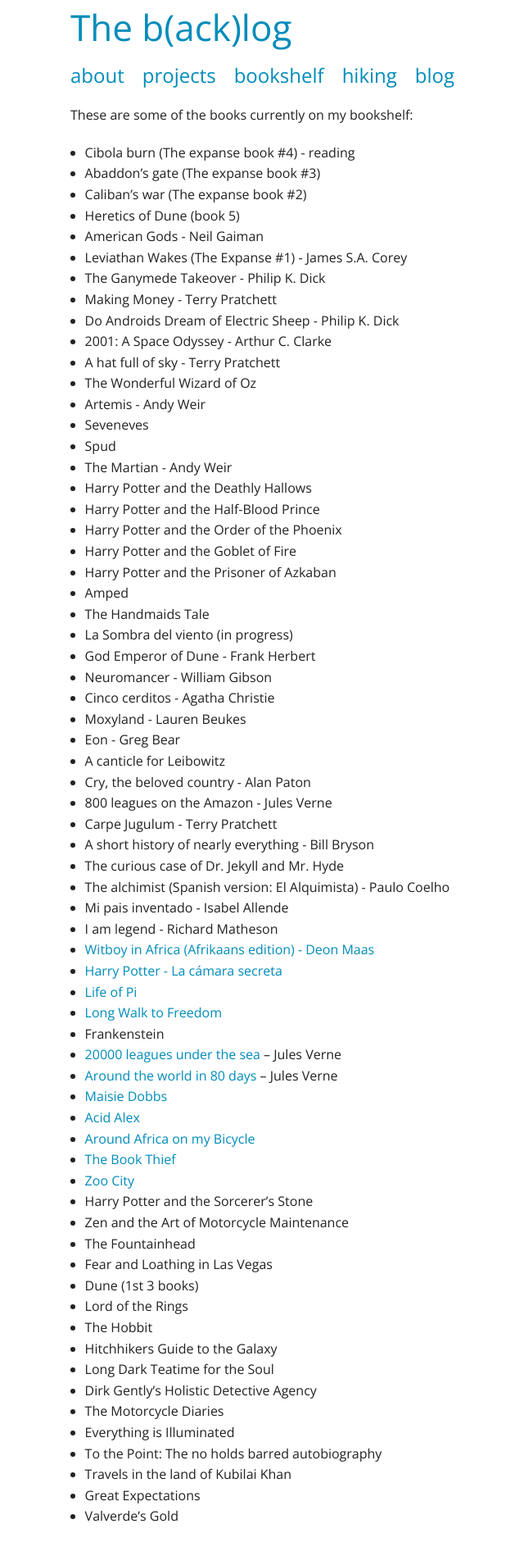
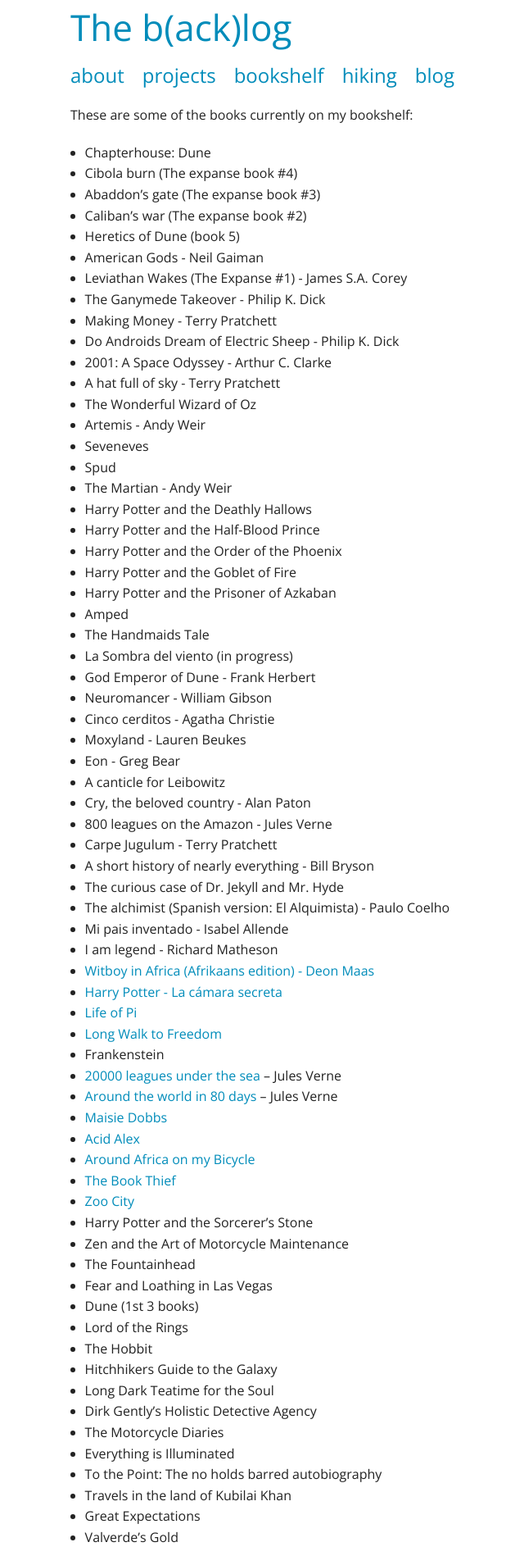
Before and after one commit to dirkcuys/thebacklog, a Jekyll site: the page built from bookshelf/index.md, in a window 1280 px wide. Shown: the whole page at 82% size, without its empty margins (69-709 px from the left). Built offline with Jekyll 4.4.1, drawn with Linux system fonts in a browser that asks for light colours; nearby versions of some CDN libraries; before the commit the page ends 1883 px from its top, so only the background shows below that.

Commit message:
Update bookshelf

```diff
--- a/bookshelf/index.md
+++ b/bookshelf/index.md
@@ -5,7 +5,8 @@
 ---
 These are some of the books currently on my bookshelf:
 
-*   Cibola burn (The expanse book #4) - reading
+*   Chapterhouse: Dune
+*   Cibola burn (The expanse book #4)
 *   Abaddon's gate (The expanse book #3)
 *   Caliban's war (The expanse book #2)
 *   Heretics of Dune (book 5)
```
